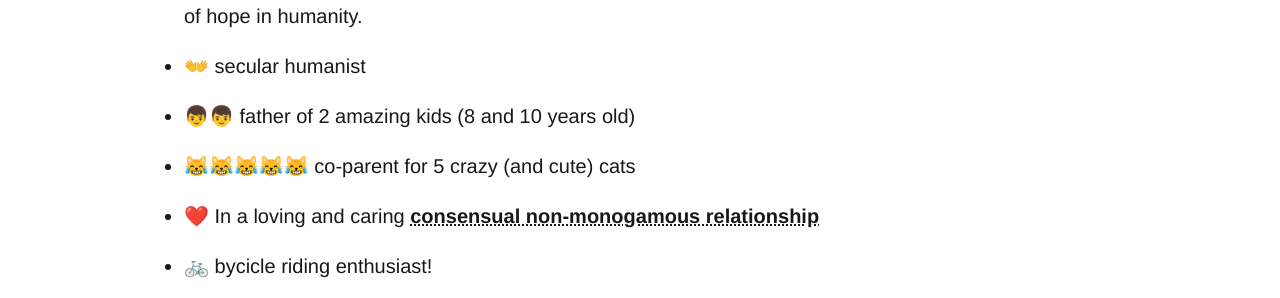
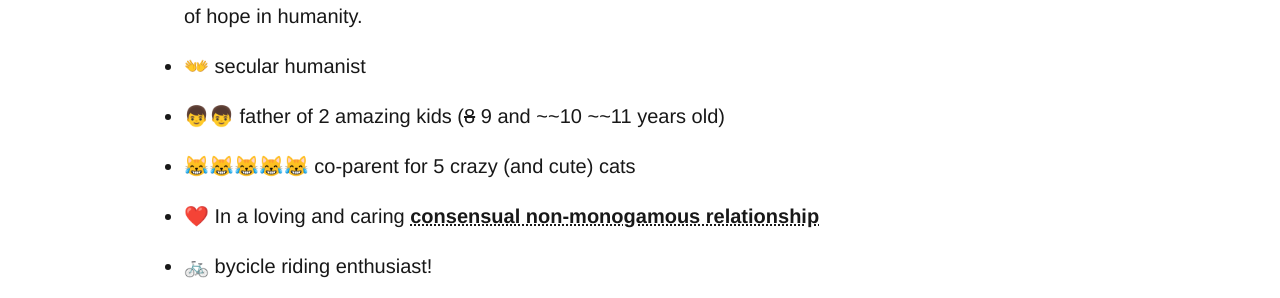
Before and after one commit to pedro-homero/pedro-homero.github.io, a Jekyll site: the page built from bio.markdown, in a window 1280 px wide. Shown: the part 966-1264 px from the top of the page. Built offline with Jekyll 4.4.1, drawn with Linux system fonts in a browser that asks for light colours; emoji names are drawn with the system emoji font.

Commit message:
Update bio.markdown

```diff
--- a/bio.markdown
+++ b/bio.markdown
@@ -16,7 +16,7 @@ So you want to know a bit more about me? Ok.
 
 * :open_hands: secular humanist
 
-* :boy::boy: father of 2 amazing kids (8 and 10 years old)
+* :boy::boy: father of 2 amazing kids (~~8~~ 9 and ~~10 ~~11 years old)
 
 * :joy_cat::joy_cat::joy_cat::joy_cat::joy_cat: co-parent for 5 crazy (and cute) cats
 
```
